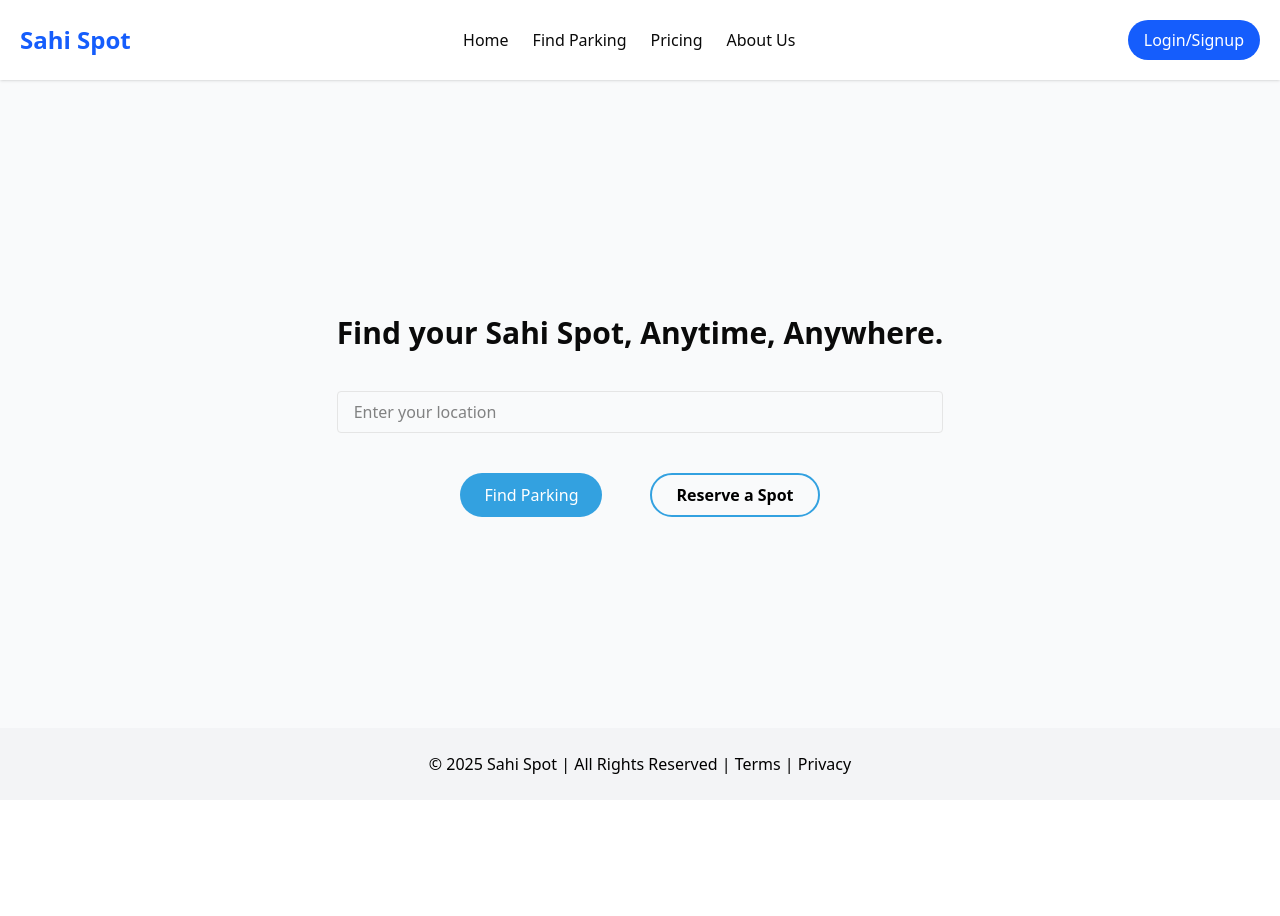
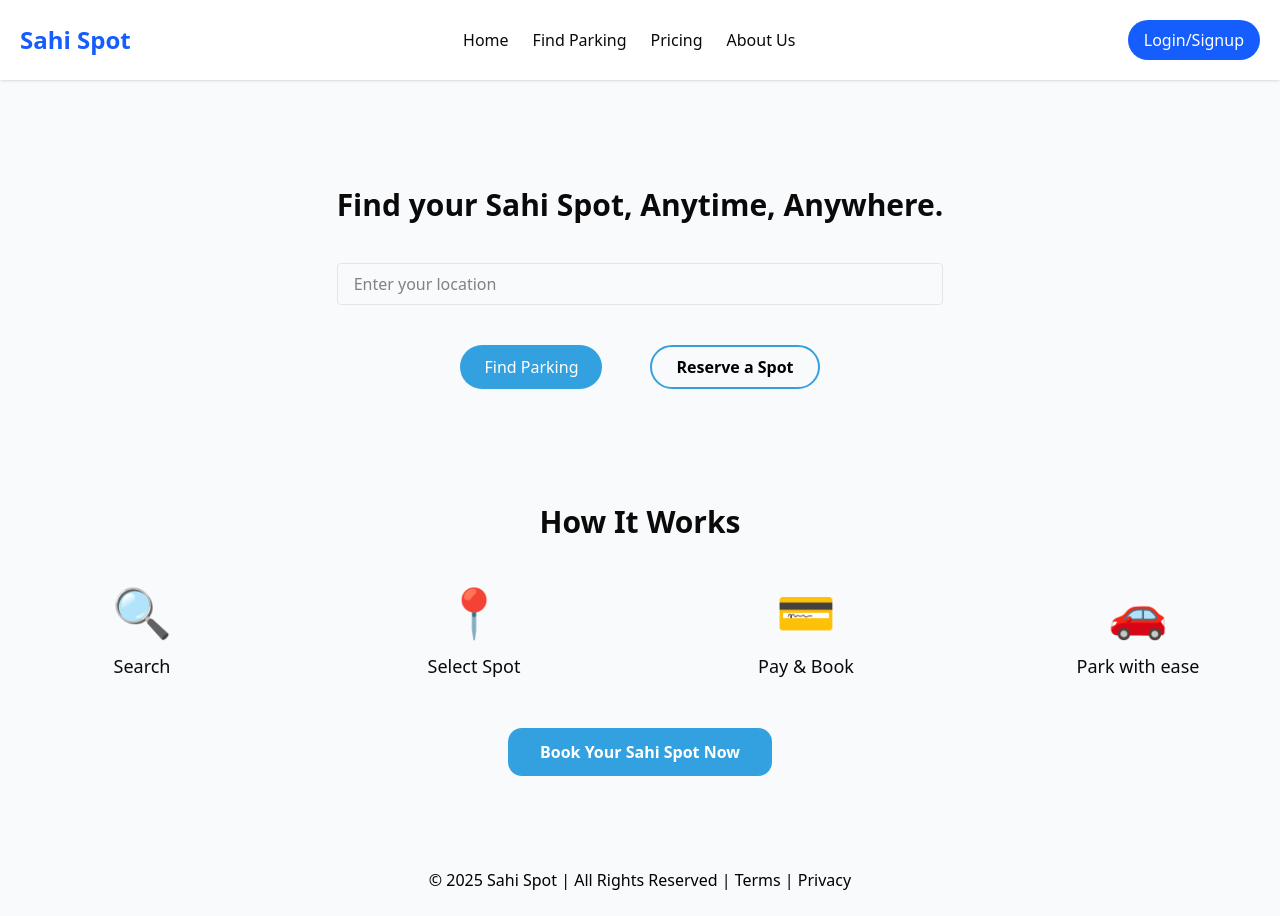
Before and after one commit to Gurusharan-Singh2/SahiSpot, a React (Vite) app: page / in a window 1280 px wide. Before the commit the page ends 800 px from the top, so only its background shows below. Built offline with nearby package versions, Linux system fonts and the light colour scheme.

Commit message:
13-09-2025

```diff
--- a/src/App.jsx
+++ b/src/App.jsx
@@ -5,10 +5,11 @@ import Hero from './Hero'
 import { BrowserRouter, Route, Routes } from 'react-router-dom'
 import HomePage from './pages/home'
 import Footer from './Footer'
+import Working from './Working'
 
 const App = () => {
   return (
-    <div className='min-h-screen w-screen '>
+    <div className='min-h-screen w-screen bg-gray-50'>
       <BrowserRouter>
             <Navbar/>
 
@@ -20,7 +21,7 @@ const App = () => {
       </Routes>
       </BrowserRouter>
       <Footer/>
-    {/* <LoginPage/> */}
+
     </div>
   )
 }
--- a/src/Footer.jsx
+++ b/src/Footer.jsx
@@ -1,6 +1,6 @@
 const Footer = () => {
   return (
-    <footer className="bg-gray-100 text-black text-center p-6 bottom-0 fixed w-full">
+    <footer className="bg-gray-50 text-black  text-center p-6 w-full">
       <p>© 2025 Sahi Spot | All Rights Reserved | Terms | Privacy</p>
     </footer>
   );
--- a/src/Hero.jsx
+++ b/src/Hero.jsx
@@ -1,6 +1,6 @@
 const Hero = () => {
   return (
-    <section className="text-center py-16 bg-gray-50 min-h-screen flex items-center w-full justify-center ">
+    <section className="text-center pt-16 bg-gray-50 min-h-[50vh] mt-10 flex items-center w-full justify-center ">
     <div className="flex flex-col gap-6 justify-center">
         <h2 className="text-3xl font-semibold mb-4 mt-8">
         Find your Sahi Spot, Anytime, Anywhere.
--- /dev/null
+++ b/src/Working.jsx
@@ -0,0 +1,25 @@
+const steps = [
+  { icon: "🔍", label: "Search" },
+  { icon: "📍", label: "Select Spot" },
+  { icon: "💳", label: "Pay & Book" },
+  { icon: "🚗", label: "Park with ease" },
+];
+
+const Working = () => (
+  <section className="bg-gray-50 py-16 text-center mb-1">
+    <h3 className="text-3xl font-bold mb-12">How It Works</h3>
+    <div className="grid grid-cols-2 md:grid-cols-4 gap-12 justify-items-center">
+      {steps.map((step, index) => (
+        <div key={index} className="flex flex-col items-center">
+          <div className="text-5xl mb-4">{step.icon}</div>
+          <p className="text-lg font-medium">{step.label}</p>
+        </div>
+      ))}
+    </div>
+    <button className="mt-12 bg-Primary text-white px-8 py-3 rounded-xl font-semibold hover:bg-Secondary transition">
+      Book Your Sahi Spot Now
+    </button>
+  </section>
+);
+
+export default Working;
--- a/src/pages/home.jsx
+++ b/src/pages/home.jsx
@@ -1,11 +1,12 @@
 import Hero from '@/Hero'
+import Working from '@/Working'
 import React from 'react'
 
 const HomePage = () => {
   return (
 <section className='min-h-screen bg-gray-50'>
     <Hero/>
-
+ <Working/>
 </section>
   )
 }
```
